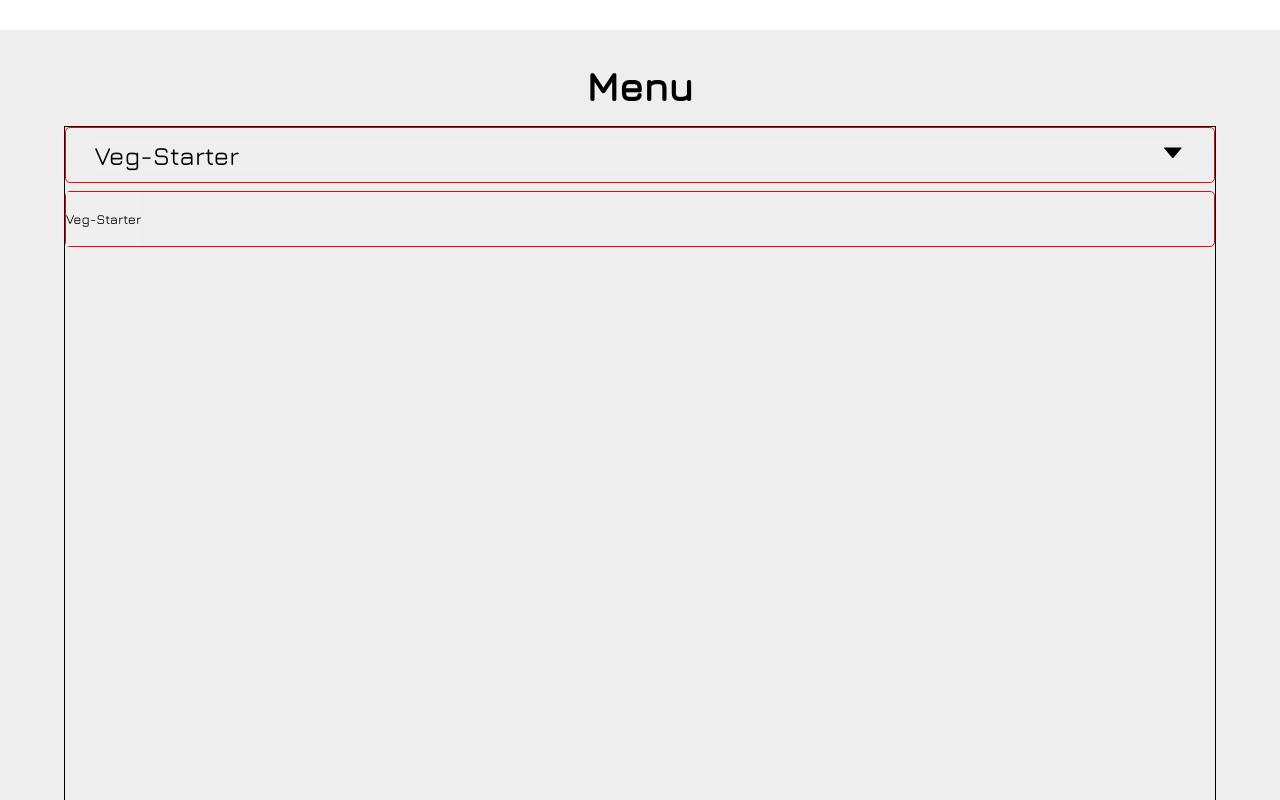
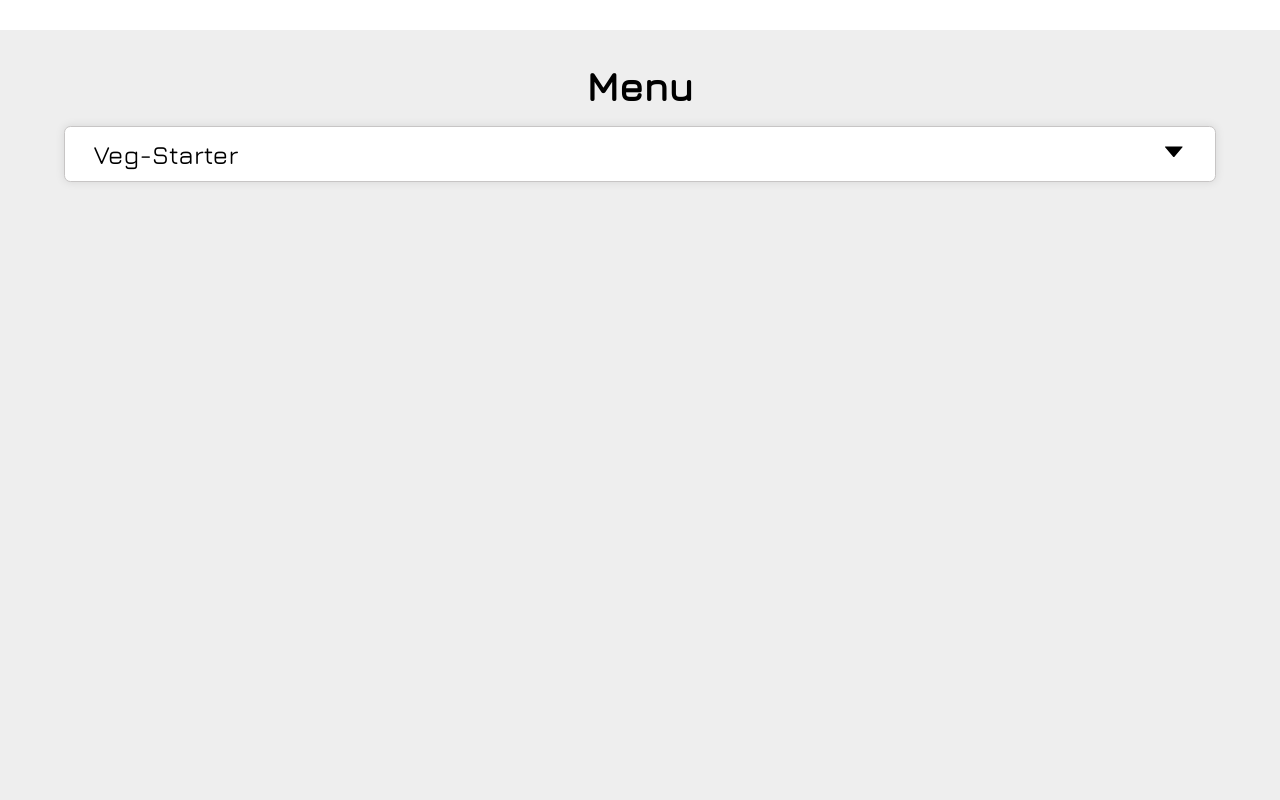
Before and after one commit to Coder-Dai/Golden-Sip, a React (Create React App) app: page / in a window 1280 px wide. Shown: the part 2080-2880 px from the top of the page. Built offline with nearby package versions, Linux system fonts and the light colour scheme.

Commit message:
Add drop down effect on the first menu component

```diff
--- a/src/components/Menu/Menu.jsx
+++ b/src/components/Menu/Menu.jsx
@@ -24,9 +24,9 @@ const Menu = () => {
           </button>
 
         {isOpen && (
-          <div className="menu-list">
+          <div className="menu-title">
             {vegS.map((item, i) => (
-              <div key={i}>
+              <div key={i} className='menu-list'>
                 <p className="menu-name">{item.name}</p>
                 <p className="menu-desc">{item.desc}</p>
               </div>
@@ -34,9 +34,6 @@ const Menu = () => {
           </div>
         )}
         </div>
-        <div className="menu-content">
-          <button>Veg-Starter</button>
-        </div>
       </div>
     </section>
   );
--- a/src/components/Menu/menu.css
+++ b/src/components/Menu/menu.css
@@ -1,4 +1,4 @@
-#menu{
+#menu {
   background-color: #eeeeee;
   width: 100%;
   min-height: 70rem;
@@ -17,17 +17,19 @@
   display: flex;
   gap: 0.5rem;
   flex-direction: column;
-    border: 1px solid black;
+  /* border: 1px solid black; */
   margin: 0 auto;
 }
 
 .menu-content {
   position: relative;
-    border-radius: 0.3rem;
-    border: 1px solid red;
+  border-radius: 0.4rem;
+  border: 1px solid rgb(199, 197, 197);
   height: 3.5rem;
   display: flex;
   justify-content: space-between;
+  box-shadow: 0 0 10px rgba(0, 0, 0, 0.1);
+  background-color: #fff;
 }
 
 .menu-btn {
@@ -36,9 +38,31 @@
   display: flex;
   justify-content: space-between;
   font-size: 1.6rem;
+  background-color: #fff;
+  z-index: 9;
+}
+
+.menu-title {
+  position: absolute;
+  /* color: black; */
+  /* margin-top: 3.7rem; */
+  padding-top: 3.3rem;
+  border: 1px solid rgb(199, 197, 197);
+  box-shadow: 0 0 10px rgba(0, 0, 0, 0.1);
+  background-color: #fff;
+  border-radius: 0.4rem;
+  width: 100%;
 }
 
 .menu-list {
-    position: absolute;
-    /* color: black; */
+  padding: 0.4rem;
 }
+
+.menu-name {
+  font-size: 1.2rem;
+  margin-bottom: 0.3rem;
+}
+
+.menu-desc {
+  font-size: 0.85rem;
+}
```
Lines whose indentation alone changed are shown as unchanged.
